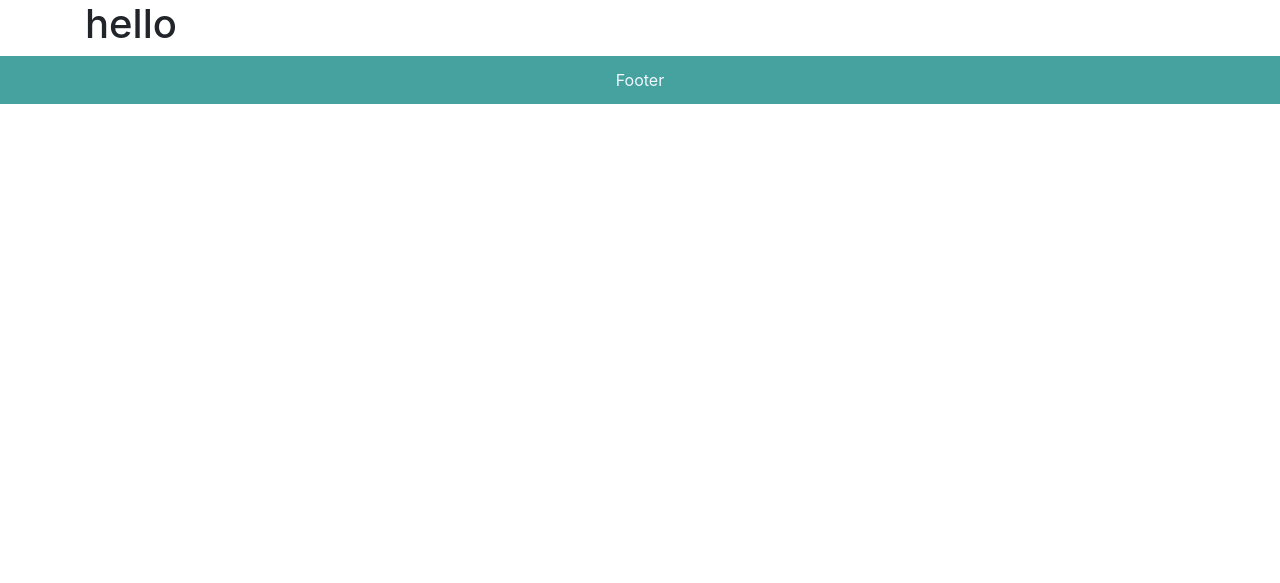
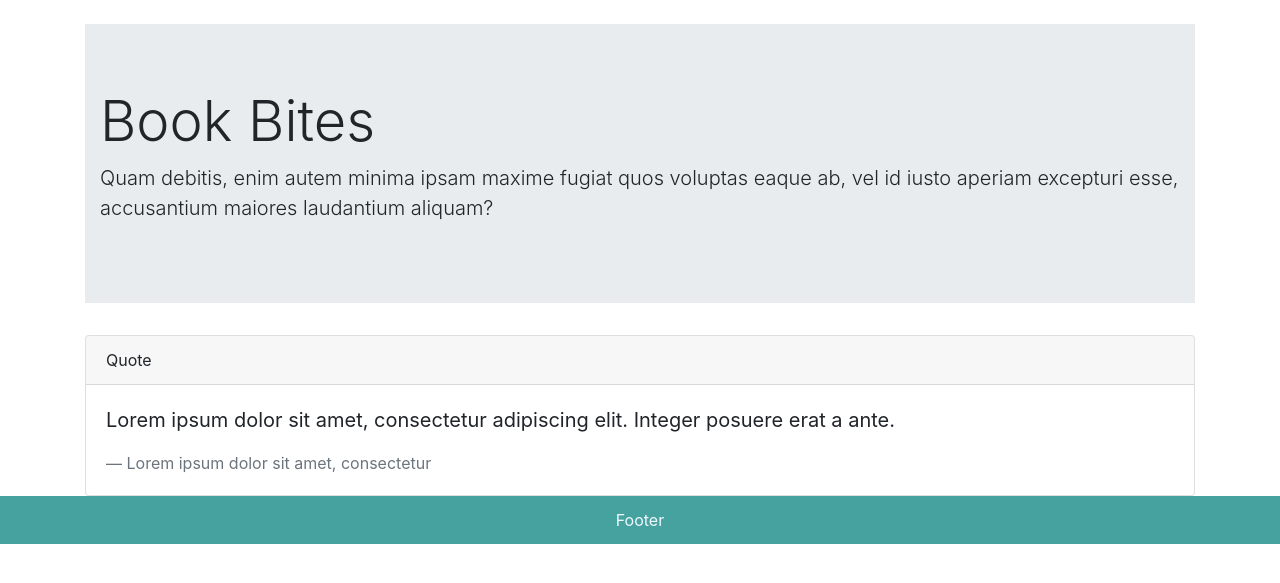
Before and after one commit to alimgee/book-review-milestone-project3, a Flask app: page / in a window 1280 px wide. Shown: the part 56-639 px from the top of the page. Run offline with Flask 2, Linux system fonts and the light colour scheme; data that the repository does not hold is empty; some libraries are stand-ins or nearby versions.

Commit message:
Adding default bootstrap 4 Jumbotron for app intro Adding deafult bootstrap 4 card to be used for review summary

```diff
--- a/templates/index.html
+++ b/templates/index.html
@@ -1,6 +1,25 @@
 {% extends 'base.html' %}
 {% block content%}
-<h1>hello</h1>
+<div class="jumbotron jumbotron-fluid mt-4">
+        <div class="container">
+          <h1 class="display-4"> Book Bites
+          </h1>
+          <p class="lead ">Quam debitis, enim autem minima ipsam maxime fugiat quos voluptas eaque ab, vel id iusto aperiam excepturi esse, accusantium maiores laudantium aliquam?</p>
+        </div>
+      </div>
+
+      <div class="card">
+            <div class="card-header">
+              Quote
+            </div>
+            <div class="card-body">
+              <blockquote class="blockquote mb-0">
+                <p>Lorem ipsum dolor sit amet, consectetur adipiscing elit. Integer posuere erat a ante.</p>
+                <footer class="blockquote-footer">Lorem ipsum dolor sit amet, consectetur</footer>
+              </blockquote>
+            </div>
+          </div>
+
 {% for field in users %}
 <p>Username in user collection: {{field.username}}</p>
 
```
